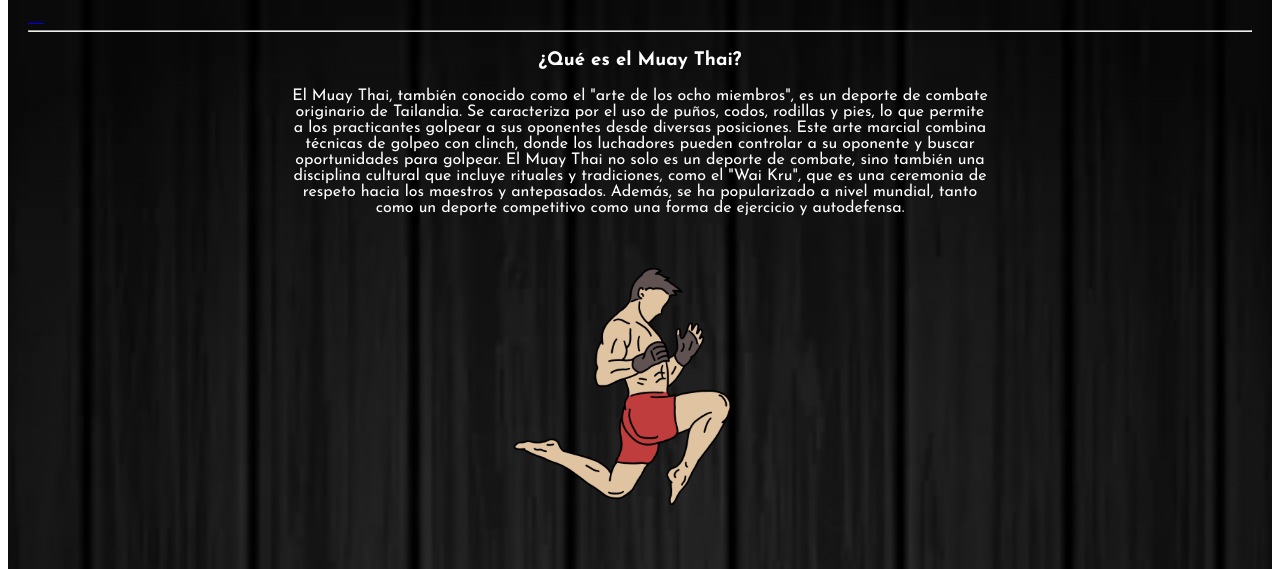
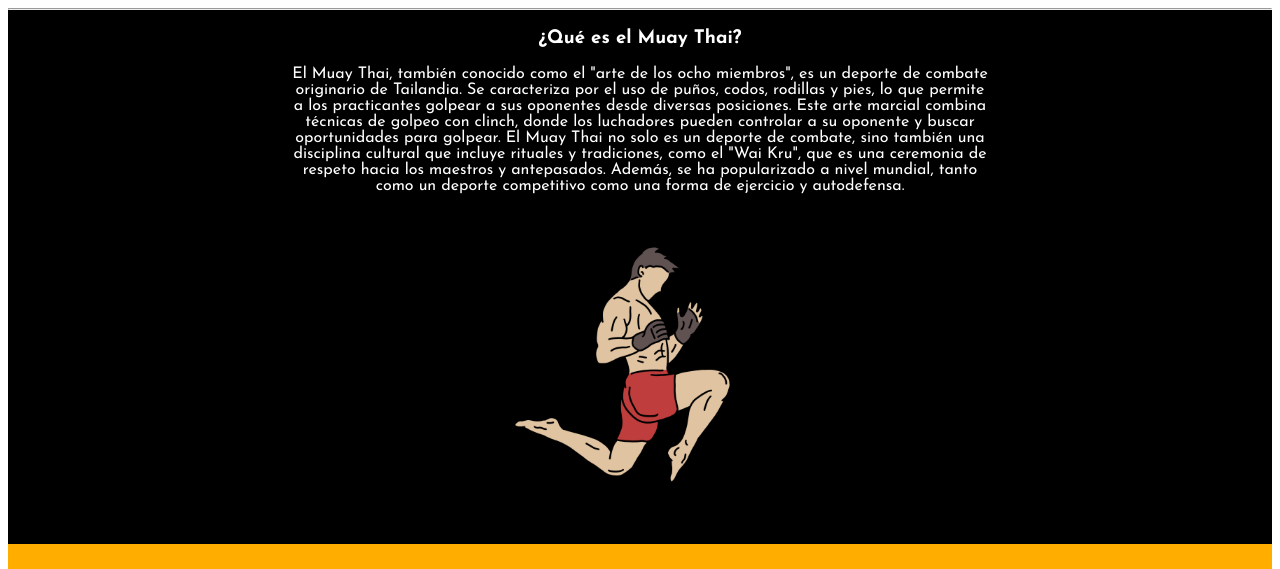
Before and after one commit to CaneloMANN/muay-thai-2, a plain HTML site: page apolonio/index.html in a window 1280 px wide. Shown: the part 347-916 px from the top of the page. Drawn offline with Linux system fonts and the light colour scheme.

Commit message:
Add files via upload

```diff
--- a/apolonio/contacto.css
+++ b/apolonio/contacto.css
@@ -11,17 +11,7 @@
 
   /* Fondo degradado para el contenido principal */
 .contenido {
-    background-image: linear-gradient(
-            to bottom,
-            rgba(0, 0, 0, 0) 0%, /* Transparente en la parte superior */
-            rgba(0, 0, 0, 0.8) 100% /* Negro al final del degradado */
-        ),
-        url('fondos/fondo negro.jpg'); /* Imagen de fondo aplicada al contenido */
-    background-size: cover; /* Asegura que la imagen de fondo cubra todo el contenedor */
-    background-position: center;
-    background-repeat: no-repeat;
-    padding: 20px; /* Ajusta el padding según sea necesario */
-    color: white; /* Color del texto para que contraste con el fondo */
+
 }
 .contenedor {
     display: flex;
@@ -117,7 +107,7 @@
 .whatsapp, .tiktok {padding-top: 35px; margin: 0 auto;}
 .wh {height: 100px; }
 .whatsapp { max-width: 100px; height: auto; }
-.whatsapp_texto { font-size: 18px; color: white; padding-top: 35px; }
+.whatsapp_texto { font-size: 18px; color: rgb(0, 0, 0); padding-top: 35px; }
 /*fin de whastapp*/
 
 
@@ -148,3 +138,27 @@
     max-height: 100vh;
     box-sizing: border-box;
 }
+.contenido {
+    background-image: url(fondos/mostaza.png);
+    background-repeat: no-repeat; /* No se repite */
+    background-size: cover; /* Cubre todo el contenedor */
+    background-position: center; /* Centra la imagen */
+    padding-top: 10px;
+    min-height: 100vh; /* Cubre toda la pantalla en pantallas grandes */
+}
+
+/* Estilos para dispositivos móviles */
+@media (max-width: 768px) {
+    .contenido {
+        background-size: 100% 100%; /* Asegura que la imagen se ajuste al ancho sin mostrar los bordes */
+        background-position: center center; /* Centra la imagen tanto vertical como horizontalmente */
+        background-repeat: no-repeat; /* No se repite */
+        min-height: 100vh; /* Cubre toda la pantalla en móviles */
+    }
+}
+
+
+.muay_thay {
+    background-color: var(--negro);
+    color: var(--blanco);
+}
--- a/apolonio/index.html
+++ b/apolonio/index.html
@@ -50,7 +50,7 @@
 
 
         <div class="contenido">
-            <p class="copy"><a href="https://www.freepik.es/vector-gratis/grunge-amarillo-patron-semitonos-fondo-oscuro_21956914.htm#fromView=search&page=2&position=2&uuid=41cc3139-821b-4a04-8d6d-311a87131cbc">Imagen de vector_corp en Freepik</a></p>
+
             <div class="muay_thay">
                 <hr>
                     <h3 class="definicion">¿Qué es el Muay Thai?</h3>
@@ -67,9 +67,10 @@
                                 antepasados. Además, se ha popularizado a nivel mundial, tanto como
                                 un deporte competitivo como una forma de ejercicio y autodefensa.
                             </p>
+                            <img src="img/sombra.png" alt="" class="sombra">
             </div>
-            <img src="img/sombra.png" alt="" class="sombra">
-            <br> <br>
+
+
             <div class="quienes_somos">
                 <h3 class="somos">¿Quiénes somos?</h3>
                     <div class="imagen_texto">
@@ -91,9 +92,6 @@
                     </div>
                     <div class="pie_flavio"><p><b>Flavio Apolo Montes Gutierrez: </b><i>Director General de Los Tigres del Muay Thai</i></p></div>
             </div>
-
-
-
         </div>
 
 
--- a/apolonio/partcipacion.css
+++ b/apolonio/partcipacion.css
@@ -161,3 +161,37 @@
 .tk { height: 115px; margin: 0 auto; justify-content: center; text-align: center;}
 .tiktok { max-width: 115px; height: auto; }
 .tiktok_texto { font-size: 18px; padding-top: 35px; padding-left: 30px;}
+
+:root{
+    --amarillo: rgb(255, 174, 0);
+    --negro: #000000;
+    --blanco: #fff
+}
+
+.contenido {
+    background-image: url(fondos/rayos.png);
+    background-repeat: repeat-y; /* Repetir la imagen verticalmente */
+    background-size: contain; /* Mantener la imagen completa visible */
+    background-position: center top; /* Centrar y anclar la imagen en la parte superior */
+    padding-top: 10px;
+    min-height: 100vh; /* Asegura que el fondo cubra al menos toda la pantalla */
+}
+
+/* Estilos para dispositivos móviles */
+@media (max-width: 768px) {
+    .contenido {
+        background-size: contain; /* Mantener la imagen completa visible en móviles */
+        background-repeat: repeat-y; /* Repetir la imagen verticalmente en móviles */
+        background-position: center top; /* Mantener la imagen centrada y en la parte superior */
+        min-height: 100vh; /* Asegura que cubra toda la pantalla en móviles */
+    }
+}
+
+*{color: #000000;}
+
+img{border: #000000;}
+
+img {
+    border: 2px solid black; /* Añade un borde negro de 2px */
+    border-radius: 10px; /* Hace los bordes redondeados */
+}
--- a/apolonio/style.css
+++ b/apolonio/style.css
@@ -165,6 +165,7 @@
     background-repeat: no-repeat; /* Evita que la imagen se repita */
     position: relative; /* Asegura que el contenido de las imágenes rotantes se posicione correctamente */
     overflow: hidden; /* Asegura que no haya desbordamiento */
+    padding-bottom: -50px;
 }
 
 /* Estilos para las imágenes rotantes */
@@ -196,17 +197,7 @@
 
 /* Fondo degradado para el contenido principal */
 .contenido {
-    background-image: linear-gradient(
-            to bottom,
-            rgba(0, 0, 0, 0) 0%, /* Transparente en la parte superior */
-            rgba(0, 0, 0, 0.8) 100% /* Negro al final del degradado */
-        ),
-        url('fondos/fondo negro.jpg'); /* Imagen de fondo aplicada al contenido */
-    background-size: cover; /* Asegura que la imagen de fondo cubra todo el contenedor */
-    background-position: center;
-    background-repeat: no-repeat;
-    padding: 20px; /* Ajusta el padding según sea necesario */
-    color: white; /* Color del texto para que contraste con el fondo */
+
 }
 .contenedor {
     display: flex;
@@ -294,7 +285,7 @@
 }
 
 .pie_flavio {
-    margin: 20px auto;
+    margin: -16px auto;
     text-align: center;
 }
 
@@ -311,3 +302,23 @@
 .descripcion {text-align: center; margin: 0 auto; justify-content: center; max-width: 700px;}
 
 .imagen_texto {margin: 0 auto; justify-content: center; text-align: center;}
+
+
+/* color amarillo en el fondo de la imagen de flavio*/
+:root{
+    --amarillo: rgb(255, 174, 0);
+    --negro: #000000;
+    --blanco: #fff
+}
+
+.quienes_somos{
+    background-image: url(fondos/rayos.png);
+    background-repeat: no-repeat;
+    background-size: cover;
+    padding-top: 10px;
+}
+
+.muay_thay {
+    background-color: var(--negro);
+    color: var(--blanco);
+}
--- a/apolonio/style_lineamiento.css
+++ b/apolonio/style_lineamiento.css
@@ -167,3 +167,23 @@
     max-width: 100%;
     box-sizing: border-box;
 }
+
+:root{
+    --amarillo: rgb(255, 174, 0);
+    --negro: #000000;
+    --blanco: #fff
+}
+
+.contenido{
+    background-image: url(fondos/rayos.png);
+    background-repeat: no-repeat;
+    background-size: cover;
+    padding-top: 10px;
+}
+
+.muay_thay {
+    background-color: var(--negro);
+    color: var(--blanco);
+}
+
+*{color: #000000;}
--- a/apolonio/ubicacion.css
+++ b/apolonio/ubicacion.css
@@ -77,7 +77,7 @@
     background-position: center;
     background-repeat: no-repeat;
     padding: 20px; /* Ajusta el padding según sea necesario */
-    color: white; /* Color del texto para que contraste con el fondo */
+    color: rgb(0, 0, 0); /* Color del texto para que contraste con el fondo */
 }
 
 
@@ -133,3 +133,22 @@
     box-sizing: border-box;
 }
 /*fin de footer*/
+
+
+:root{
+    --amarillo: rgb(255, 174, 0);
+    --negro: #000000;
+    --blanco: #fff
+}
+
+.contenido{
+    background-image: url(fondos/rayos.png);
+    background-repeat: no-repeat;
+    background-size: cover;
+    padding-top: 10px;
+}
+
+.muay_thay {
+    background-color: var(--negro);
+    color: var(--blanco);
+}
```
Also changed, not shown: apolonio/contacto.html (+1 -1 lines), apolonio/lineamiento.html (+1 -1 lines), apolonio/fondos/mostaza.png (added), apolonio/fondos/rayos.png (added).
